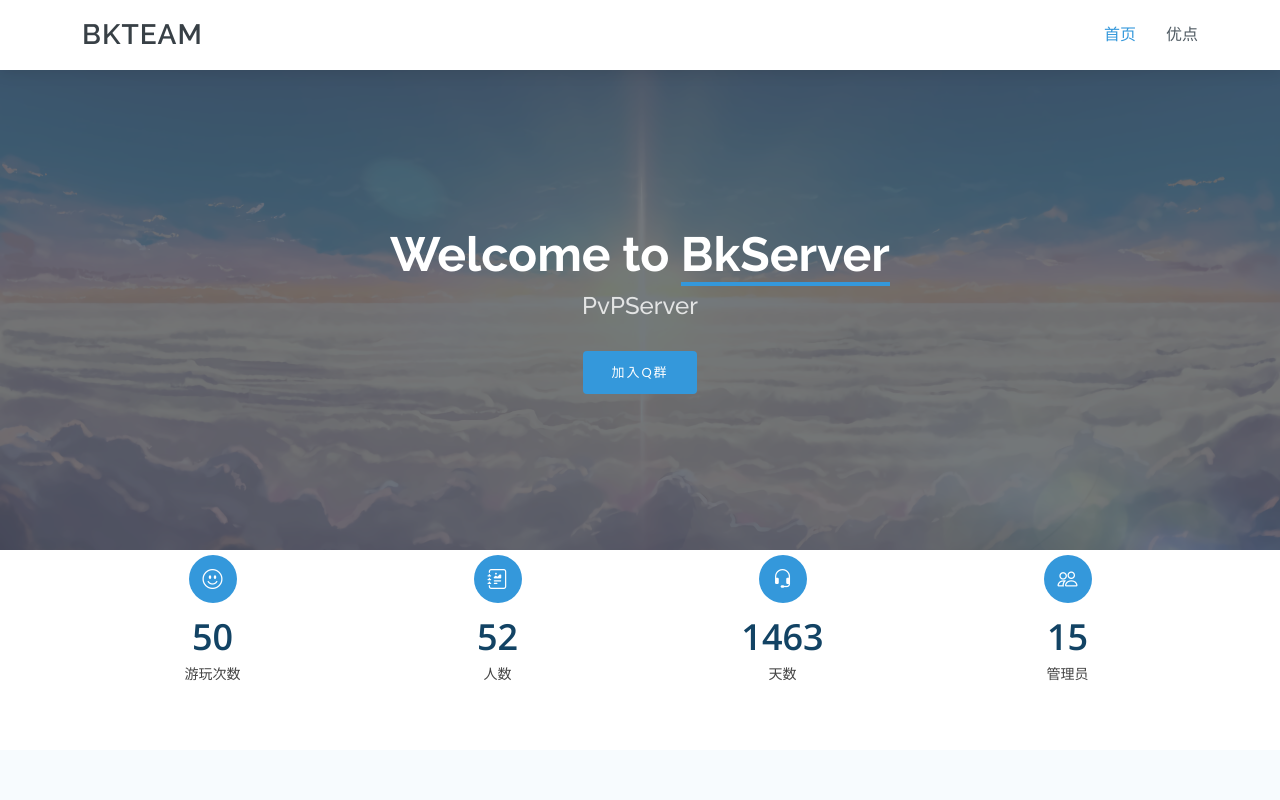
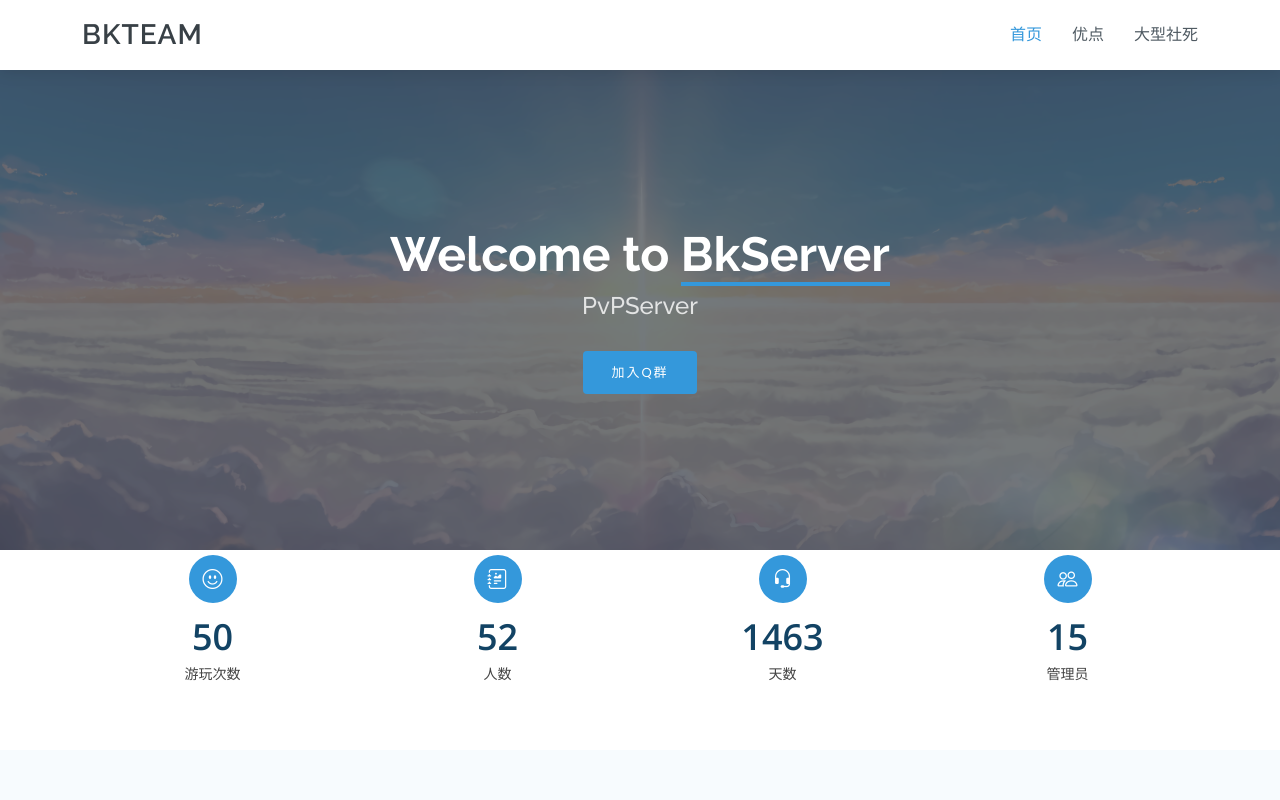
Before and after one commit to bkteam233/bkteam233.github.io, a plain HTML site: page index.html in a window 1280 px wide. Shown: the top 800 px of the page. Drawn offline with nearby package versions, Linux system fonts and the light colour scheme.

Commit message:
Update index.html

```diff
--- a/index.html
+++ b/index.html
@@ -42,6 +42,7 @@
         <ul>
           <li><a class="nav-link scrollto active" href="#hero">首页</a></li>
           <li><a class="nav-link scrollto" href="#services">优点</a></li>
+          <li><a class="nav-link scrollto" href="">大型社死</a></li>
         </ul>
         <i class="bi bi-list mobile-nav-toggle"></i>
       </nav><!-- .navbar -->
```
